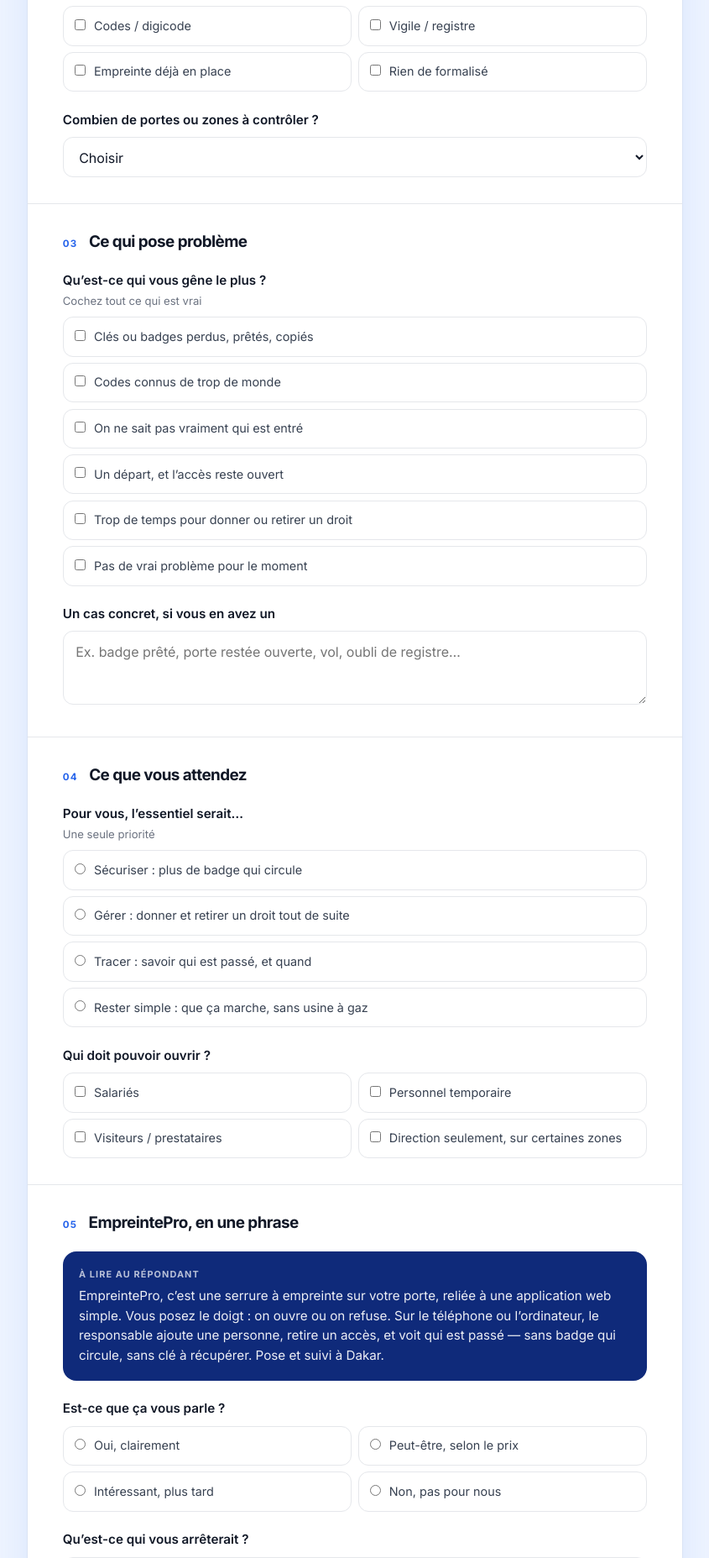
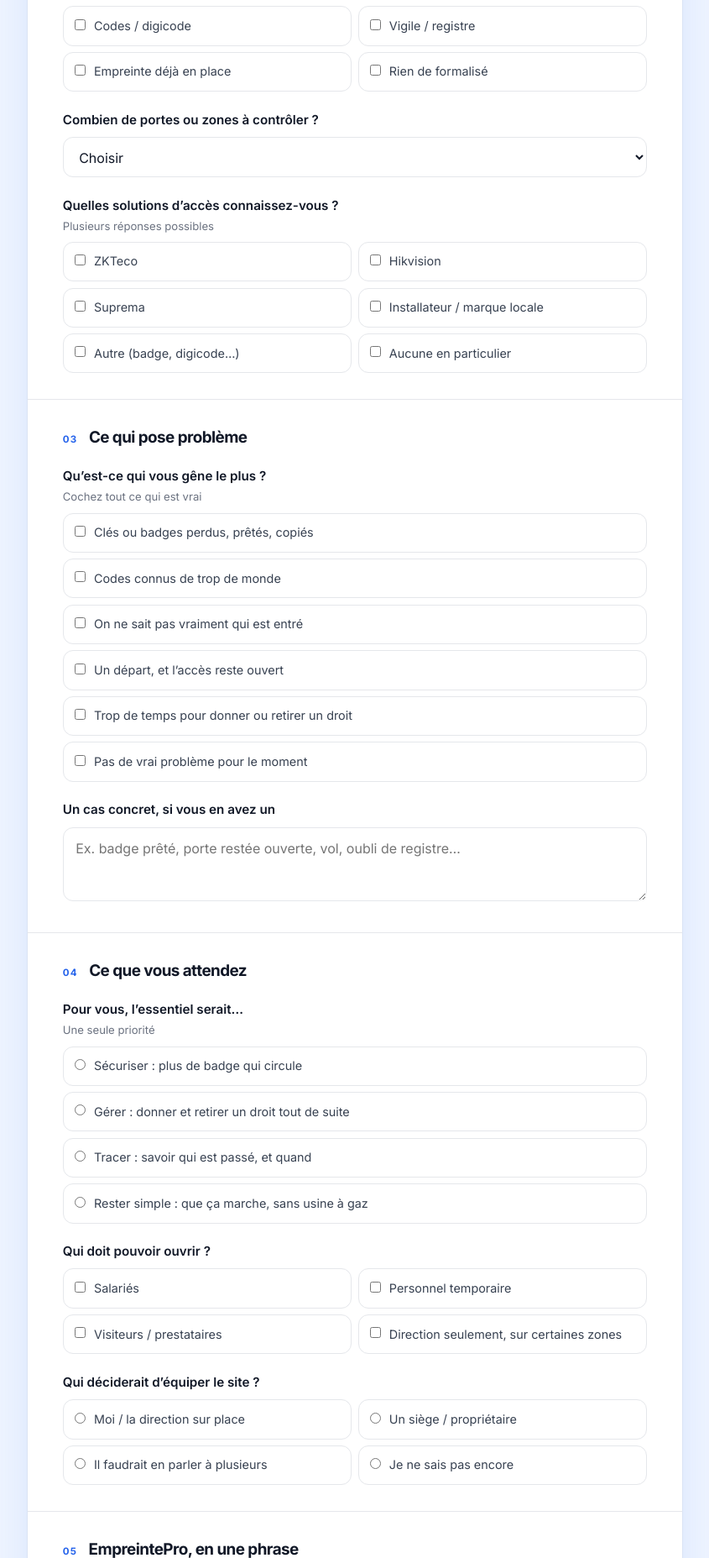
Before and after one commit to Fatoumata7703/empreintepro-etude, a Flask app: page / in a window 1280 px wide. Shown: the part 1247-3102 px from the top of the page at 84% size, without its empty margins (217-1062 px from the left). Run offline with Flask 3, Linux system fonts and the light colour scheme.

Commit message:
Add competitor, budget, decision-maker and urgency questions.
Completes the market survey without reintroducing contract language.

```diff
--- a/etude_db.py
+++ b/etude_db.py
@@ -29,6 +29,14 @@ LABELS = {
         "empreinte": "Empreinte déjà en place",
         "rien": "Rien de formalisé",
     },
+    "concurrent": {
+        "zkteco": "ZKTeco",
+        "hikvision": "Hikvision",
+        "suprema": "Suprema",
+        "local": "Installateur / marque locale",
+        "autre": "Autre",
+        "aucun": "Aucune en particulier",
+    },
     "douleur": {
         "pertes": "Clés ou badges perdus",
         "codes": "Codes trop partagés",
@@ -49,6 +57,12 @@ LABELS = {
         "visiteurs": "Visiteurs / prestataires",
         "direction": "Direction seulement",
     },
+    "decideur": {
+        "moi": "Moi / direction sur place",
+        "siege": "Siège / propriétaire",
+        "conseil": "Plusieurs décideurs",
+        "nsp": "Pas encore clair",
+    },
     "interet": {
         "oui": "Oui, clairement",
         "peut": "Peut-être, selon le prix",
@@ -62,6 +76,19 @@ LABELS = {
         "complexe": "Trop complexe",
         "existant": "Système déjà en place",
     },
+    "budget": {
+        "lt100": "Moins de 100 000 FCFA",
+        "100_300": "100 000 à 300 000 FCFA",
+        "300_500": "300 000 à 500 000 FCFA",
+        "plus500": "Plus de 500 000 FCFA",
+        "nsp": "Je ne sais pas encore",
+    },
+    "urgence": {
+        "maintenant": "Maintenant / très bientôt",
+        "6mois": "Dans les 6 mois",
+        "plus_tard": "Plus tard",
+        "curiosite": "Juste de la curiosité",
+    },
     "pilote": {
         "ouvert": "Oui, essayer chez nous",
         "voir": "Oui, d’abord une démo",
@@ -70,12 +97,26 @@ LABELS = {
     },
 }
 
+EXTRA_COLUMNS = {
+    "concurrents": "TEXT",
+    "decideur": "TEXT",
+    "budget": "TEXT",
+    "urgence": "TEXT",
+}
+
 
 def connect():
     DB_PATH.parent.mkdir(parents=True, exist_ok=True)
     conn = sqlite3.connect(DB_PATH)
     conn.row_factory = sqlite3.Row
     return conn
+
+
+def _ensure_columns(conn):
+    existing = {row[1] for row in conn.execute("PRAGMA table_info(responses)").fetchall()}
+    for name, col_type in EXTRA_COLUMNS.items():
+        if name not in existing:
+            conn.execute(f"ALTER TABLE responses ADD COLUMN {name} {col_type}")
 
 
 def init_db():
@@ -100,10 +141,15 @@ def init_db():
                 pilote TEXT,
                 nom TEXT,
                 tel TEXT,
-                fin TEXT
+                fin TEXT,
+                concurrents TEXT,
+                decideur TEXT,
+                budget TEXT,
+                urgence TEXT
             )
             """
         )
+        _ensure_columns(conn)
         conn.commit()
 
 
@@ -123,16 +169,25 @@ def _load(raw):
         return []
 
 
+def _row_get(row, key, default=""):
+    try:
+        value = row[key]
+    except (IndexError, KeyError):
+        return default
+    return default if value is None else value
+
+
 def save_response(payload):
     now = datetime.now(timezone.utc).isoformat()
     with connect() as conn:
+        _ensure_columns(conn)
         cur = conn.execute(
             """
             INSERT INTO responses (
                 created_at, role, org_type, taille, zone, moyens, portes,
                 douleurs, incident, priorite, qui, interet, freins, pilote,
-                nom, tel, fin
-            ) VALUES (?, ?, ?, ?, ?, ?, ?, ?, ?, ?, ?, ?, ?, ?, ?, ?, ?)
+                nom, tel, fin, concurrents, decideur, budget, urgence
+            ) VALUES (?, ?, ?, ?, ?, ?, ?, ?, ?, ?, ?, ?, ?, ?, ?, ?, ?, ?, ?, ?, ?)
             """,
             (
                 now,
@@ -152,6 +207,10 @@ def save_response(payload):
                 (payload.get("nom") or "").strip()[:120],
                 (payload.get("tel") or "").strip()[:40],
                 (payload.get("fin") or "").strip()[:800],
+                _dump(payload.get("concurrents")),
+                payload.get("decideur") or "",
+                payload.get("budget") or "",
+                payload.get("urgence") or "",
             ),
         )
         conn.commit()
@@ -161,7 +220,7 @@ def save_response(payload):
 def _count_map(rows, field, keys):
     counts = {key: 0 for key in keys}
     for row in rows:
-        value = row[field]
+        value = _row_get(row, field)
         if value in counts:
             counts[value] += 1
     return counts
@@ -170,7 +229,7 @@ def _count_map(rows, field, keys):
 def _count_multi(rows, field, keys):
     counts = {key: 0 for key in keys}
     for row in rows:
-        for value in _load(row[field]):
+        for value in _load(_row_get(row, field)):
             if value in counts:
                 counts[value] += 1
     return counts
@@ -187,6 +246,7 @@ def _labeled(counts, group):
 
 def stats():
     with connect() as conn:
+        _ensure_columns(conn)
         rows = conn.execute("SELECT * FROM responses ORDER BY id DESC").fetchall()
 
     total = len(rows)
@@ -209,6 +269,9 @@ def stats():
             "interet_label": LABELS["interet"].get(row["interet"], row["interet"] or "—"),
             "pilote": LABELS["pilote"].get(row["pilote"], row["pilote"] or "—"),
             "priorite": LABELS["priorite"].get(row["priorite"], row["priorite"] or "—"),
+            "budget": LABELS["budget"].get(_row_get(row, "budget"), _row_get(row, "budget") or "—"),
+            "urgence": LABELS["urgence"].get(_row_get(row, "urgence"), _row_get(row, "urgence") or "—"),
+            "decideur": LABELS["decideur"].get(_row_get(row, "decideur"), _row_get(row, "decideur") or "—"),
             "nom": row["nom"] or "",
             "tel": row["tel"] or "",
             "incident": row["incident"] or "",
@@ -230,10 +293,14 @@ def stats():
         "charts": {
             "org_type": _labeled(_count_map(rows, "org_type", LABELS["org_type"]), "org_type"),
             "moyens": _labeled(_count_multi(rows, "moyens", LABELS["moyen"]), "moyen"),
+            "concurrents": _labeled(_count_multi(rows, "concurrents", LABELS["concurrent"]), "concurrent"),
             "douleurs": _labeled(_count_multi(rows, "douleurs", LABELS["douleur"]), "douleur"),
             "priorite": _labeled(_count_map(rows, "priorite", LABELS["priorite"]), "priorite"),
             "interet": _labeled(_count_map(rows, "interet", LABELS["interet"]), "interet"),
             "freins": _labeled(_count_multi(rows, "freins", LABELS["frein"]), "frein"),
+            "budget": _labeled(_count_map(rows, "budget", LABELS["budget"]), "budget"),
+            "urgence": _labeled(_count_map(rows, "urgence", LABELS["urgence"]), "urgence"),
+            "decideur": _labeled(_count_map(rows, "decideur", LABELS["decideur"]), "decideur"),
             "pilote": _labeled(_count_map(rows, "pilote", LABELS["pilote"]), "pilote"),
         },
         "leads": leads[:20],
--- a/static/js/dashboard.js
+++ b/static/js/dashboard.js
@@ -93,6 +93,10 @@ async function loadStats() {
   bars("chartMoyens", data.charts.moyens);
   bars("chartDouleurs", data.charts.douleurs);
   bars("chartFreins", data.charts.freins);
+  bars("chartConcurrents", data.charts.concurrents);
+  doughnut("chartBudget", data.charts.budget);
+  doughnut("chartUrgence", data.charts.urgence);
+  doughnut("chartDecideur", data.charts.decideur);
   doughnut("chartPilote", data.charts.pilote);
 
   fillTable("leadRows", data.leads);
--- a/static/js/survey.js
+++ b/static/js/survey.js
@@ -25,12 +25,16 @@ form.addEventListener("submit", async (event) => {
     zone: value("zone"),
     moyens: values("moyen"),
     portes: value("portes"),
+    concurrents: values("concurrent"),
     douleurs: values("douleur"),
     incident: value("incident"),
     priorite: value("priorite"),
     qui: values("qui"),
+    decideur: value("decideur"),
     interet: value("interet"),
     freins: values("frein"),
+    budget: value("budget"),
+    urgence: value("urgence"),
     pilote: value("pilote"),
     nom: value("nom"),
     tel: value("tel"),
--- a/templates/questionnaire.html
+++ b/templates/questionnaire.html
@@ -118,6 +118,18 @@
               <option>Plus de 10</option>
             </select>
           </div>
+
+          <div class="q">
+            <span class="label">Quelles solutions d’accès connaissez-vous ? <span class="hint">Plusieurs réponses possibles</span></span>
+            <div class="choices two">
+              <label class="opt"><input type="checkbox" name="concurrent" value="zkteco"> ZKTeco</label>
+              <label class="opt"><input type="checkbox" name="concurrent" value="hikvision"> Hikvision</label>
+              <label class="opt"><input type="checkbox" name="concurrent" value="suprema"> Suprema</label>
+              <label class="opt"><input type="checkbox" name="concurrent" value="local"> Installateur / marque locale</label>
+              <label class="opt"><input type="checkbox" name="concurrent" value="autre"> Autre (badge, digicode…)</label>
+              <label class="opt"><input type="checkbox" name="concurrent" value="aucun"> Aucune en particulier</label>
+            </div>
+          </div>
         </section>
 
         <section class="block">
@@ -169,6 +181,16 @@
               <label class="opt"><input type="checkbox" name="qui" value="direction"> Direction seulement, sur certaines zones</label>
             </div>
           </div>
+
+          <div class="q">
+            <span class="label">Qui déciderait d’équiper le site ?</span>
+            <div class="choices two">
+              <label class="opt"><input type="radio" name="decideur" value="moi"> Moi / la direction sur place</label>
+              <label class="opt"><input type="radio" name="decideur" value="siege"> Un siège / propriétaire</label>
+              <label class="opt"><input type="radio" name="decideur" value="conseil"> Il faudrait en parler à plusieurs</label>
+              <label class="opt"><input type="radio" name="decideur" value="nsp"> Je ne sais pas encore</label>
+            </div>
+          </div>
         </section>
 
         <section class="block">
@@ -202,12 +224,33 @@
               <label class="opt"><input type="checkbox" name="frein" value="existant"> On a déjà un système</label>
             </div>
           </div>
+
+          <div class="q">
+            <span class="label">Pour une porte équipée (matériel + pose + suivi), quel ordre de budget vous paraît réaliste ? <span class="hint">Sans engagement</span></span>
+            <div class="choices two">
+              <label class="opt"><input type="radio" name="budget" value="lt100"> Moins de 100 000 FCFA</label>
+              <label class="opt"><input type="radio" name="budget" value="100_300"> 100 000 à 300 000 FCFA</label>
+              <label class="opt"><input type="radio" name="budget" value="300_500"> 300 000 à 500 000 FCFA</label>
+              <label class="opt"><input type="radio" name="budget" value="plus500"> Plus de 500 000 FCFA</label>
+              <label class="opt"><input type="radio" name="budget" value="nsp"> Je ne sais pas encore</label>
+            </div>
+          </div>
         </section>
 
         <section class="block">
           <div class="sec-head">
             <span class="num">06</span>
             <h2>Et ensuite ?</h2>
+          </div>
+
+          <div class="q">
+            <span class="label">C’est un sujet pour quand, chez vous ?</span>
+            <div class="choices two">
+              <label class="opt"><input type="radio" name="urgence" value="maintenant"> Maintenant / très bientôt</label>
+              <label class="opt"><input type="radio" name="urgence" value="6mois"> Dans les 6 mois</label>
+              <label class="opt"><input type="radio" name="urgence" value="plus_tard"> Plus tard</label>
+              <label class="opt"><input type="radio" name="urgence" value="curiosite"> Juste de la curiosité</label>
+            </div>
           </div>
 
           <div class="q">
```
Also changed, not shown: templates/etude_dashboard.html (+16 -0 lines), templates/etude_docs.html (+4 -4 lines).
